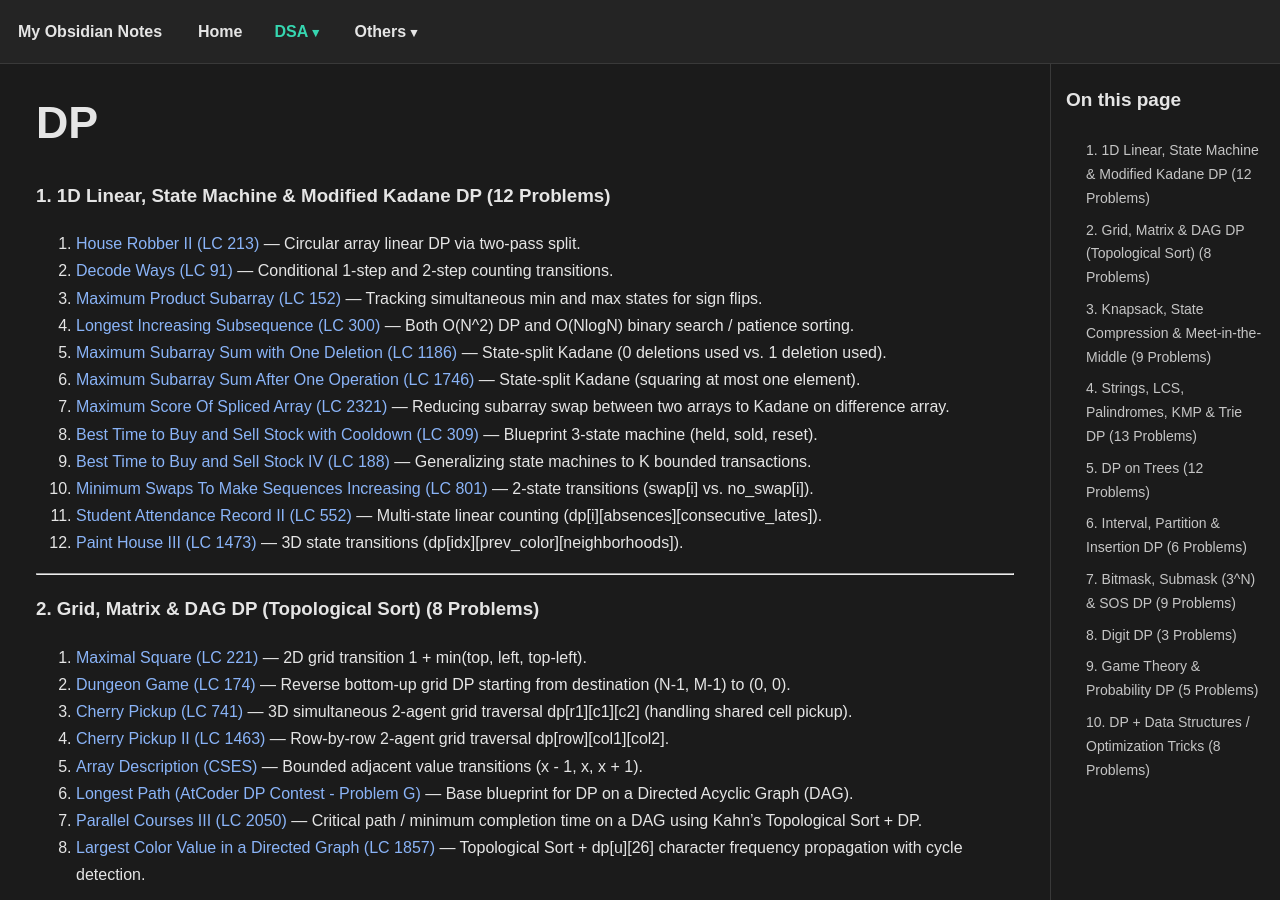
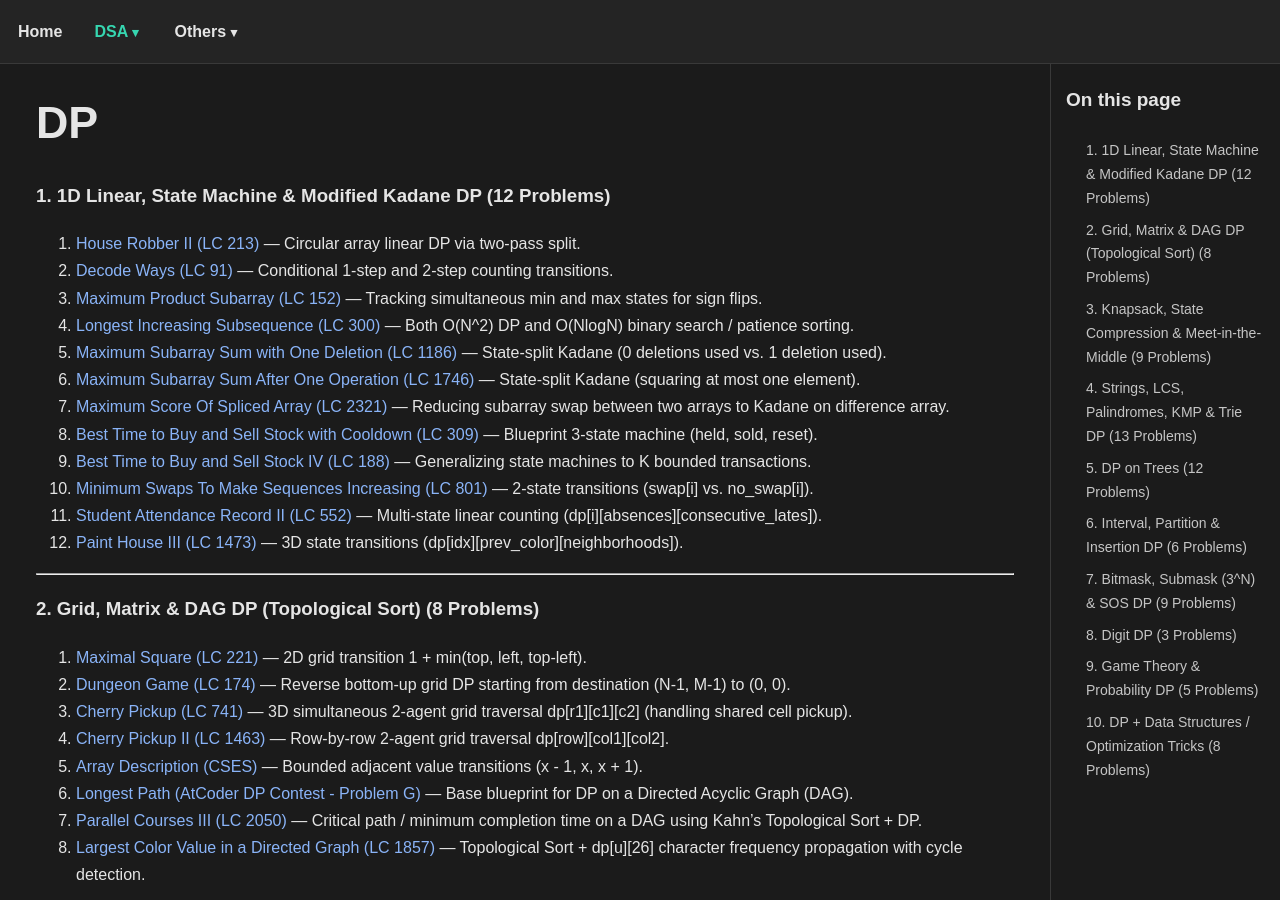
Before and after one commit to Mritunjay28/obsidian-notes, a Jekyll site: the page built from content/dsa/DP.md, in a window 1280 px wide and 900 px high. Built offline with Jekyll 4.4.1, drawn with Linux system fonts in a browser that asks for light colours; our own code applies the rules of GitHub Pages for plain Markdown files.

Commit message:
Remove site title from top bar

```diff
--- a/_layouts/default.html
+++ b/_layouts/default.html
@@ -15,7 +15,6 @@
 <body>
   {% assign notes = site.pages | where_exp: "p", "p.path contains 'content/'" | sort: "path" %}
   <header class="topbar">
-    <a class="brand" href="{{ '/' | relative_url }}">{{ site.title | escape }}</a>
     <nav class="main-nav" aria-label="Main navigation">
       <a class="nav-home{% if page.url == '/' %} active{% endif %}" href="{{ '/' | relative_url }}">Home</a>
       {% assign last_group = "" %}
```
